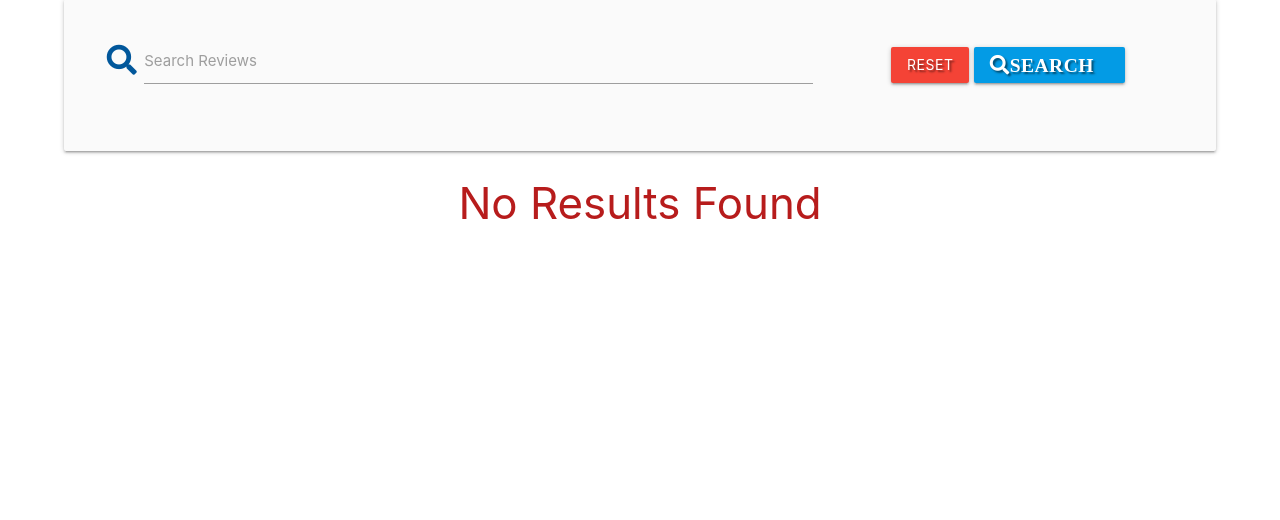
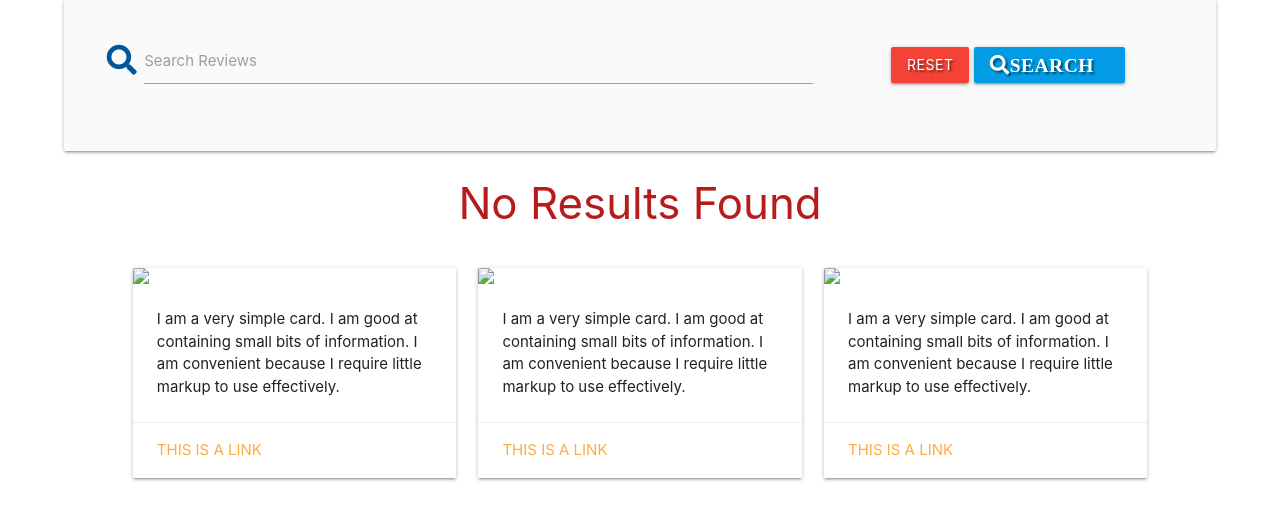
Before and after one commit to Code-Institute-Submissions/Paul-Glanville-milestone3_NovResub, a Flask app: template templates/books.html in a window 1280 px wide. Shown: the part 160-680 px from the top of the page. Run offline with Flask 2, Linux system fonts and the light colour scheme; the template is opened without the code that fills it, so the values that code supplies are empty; some libraries are stand-ins or nearby versions.

Commit message:
add cards to display image of each book added by users in books.html

```diff
--- a/templates/books.html
+++ b/templates/books.html
@@ -53,13 +53,49 @@
         <div class="section">
             <div class="row">
                 <div class="col s12 m4">
-                    <div class="icon-block"></div>
+                    <div class="card">
+                        <div class="card-image">
+                            <img src="#">
+                            <span class="card-title">Book Title</span>
+                        </div>
+                        <div class="card-content">
+                            <p>I am a very simple card. I am good at containing small bits of information.
+                                I am convenient because I require little markup to use effectively.</p>
+                        </div>
+                        <div class="card-action">
+                            <a href="#">This is a link</a>
+                        </div>
+                    </div>
                 </div>
                 <div class="col s12 m4">
-                    <div class="icon-block"></div>
+                    <div class="card">
+                        <div class="card-image">
+                            <img src="#">
+                            <span class="card-title">Card Title</span>
+                        </div>
+                        <div class="card-content">
+                            <p>I am a very simple card. I am good at containing small bits of information.
+                                I am convenient because I require little markup to use effectively.</p>
+                        </div>
+                        <div class="card-action">
+                            <a href="#">This is a link</a>
+                        </div>
+                    </div>
                 </div>
                 <div class="col s12 m4">
-                    <div class="icon-block"></div>
+                    <div class="card">
+                        <div class="card-image">
+                            <img src="#">
+                            <span class="card-title">Card Title</span>
+                        </div>
+                        <div class="card-content">
+                            <p>I am a very simple card. I am good at containing small bits of information.
+                                I am convenient because I require little markup to use effectively.</p>
+                        </div>
+                        <div class="card-action">
+                            <a href="#">This is a link</a>
+                        </div>
+                    </div>
                 </div>
             </div>
         </div>
```
Also changed, not shown: templates/profile.html (+50 -0 lines).
